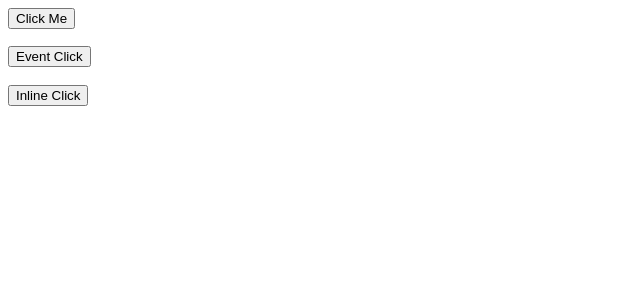
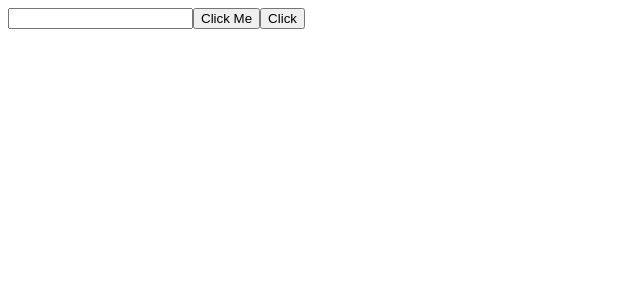
Before and after one commit to SoubhagyaPadhi/AngularRepo, an Angular app in the folder PropertyBindingTest/: page / in a window 1280 px wide. Shown: the top 300 px of the page, without its empty margins (0-640 px from the left). Built offline with nearby package versions, Linux system fonts and the light colour scheme.

Commit message:
Template Ref Variable-Example

```diff
--- a/PropertyBindingTest/src/app/app.component.html
+++ b/PropertyBindingTest/src/app/app.component.html
@@ -296,7 +296,8 @@
 </style>
 <!--<app-prop-comp></app-prop-comp>-->
 <!--<app-style-bind></app-style-bind>-->
-<app-even-bind></app-even-bind>
+<!--<app-even-bind></app-even-bind>-->
+<app-temp-ref-var></app-temp-ref-var>
 
 <!-- * * * * * * * * * * * * * * * * * * * * * * * * * * * * * * * -->
 <!-- * * * * * * * * * * * The content above * * * * * * * * * * * -->
--- a/PropertyBindingTest/src/app/app.module.ts
+++ b/PropertyBindingTest/src/app/app.module.ts
@@ -5,13 +5,15 @@ import { AppComponent } from './app.component';
 import { PropCompComponent } from './prop-comp/prop-comp.component';
 import { StyleBindComponent } from './style-bind/style-bind.component';
 import { EvenBindComponent } from './even-bind/even-bind.component';
+import { TempRefVarComponent } from './temp-ref-var/temp-ref-var.component';
 
 @NgModule({
   declarations: [
     AppComponent,
     PropCompComponent,
     StyleBindComponent,
-    EvenBindComponent
+    EvenBindComponent,
+    TempRefVarComponent
   ],
   imports: [
     BrowserModule
--- /dev/null
+++ b/PropertyBindingTest/src/app/temp-ref-var/temp-ref-var.component.html
@@ -0,0 +1 @@
+<p>temp-ref-var works!</p>
--- /dev/null
+++ b/PropertyBindingTest/src/app/temp-ref-var/temp-ref-var.component.ts
@@ -0,0 +1,20 @@
+import { Component, OnInit } from '@angular/core';
+
+@Component({
+  selector: 'app-temp-ref-var',
+  template: `<input #myInput type="text">
+             <button (click)=logMsg(myInput.value)>Click Me</button>
+             <button (click)=logMsg(myInput)>Click</button>`,
+  styleUrls: ['./temp-ref-var.component.css']
+})
+export class TempRefVarComponent implements OnInit {
+
+  constructor() { }
+
+  ngOnInit() {
+  }
+  logMsg(val) {
+    console.log(val);
+  }
+
+}
```
Also changed, not shown: PropertyBindingTest/src/app/temp-ref-var/temp-ref-var.component.css (added), 1 other file (tests, documents, lock files or other folders).
